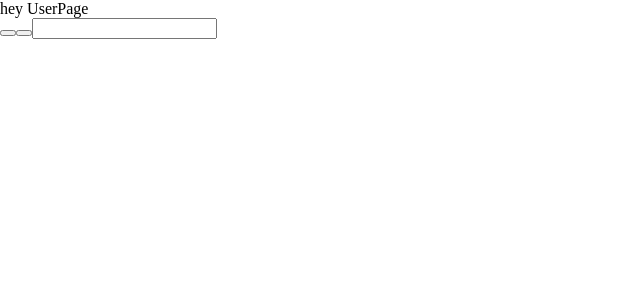
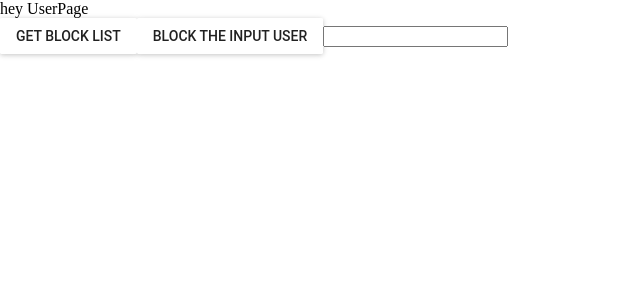
Before and after one commit to KarinaDavtyan/get-the-block, a React (Create React App) app: page /1 in a window 1280 px wide. Shown: the top 300 px of the page, without its empty margins (0-640 px from the left). Built offline with nearby package versions, Linux system fonts and the light colour scheme.

Commit message:
refactor: change structure to start from App.js file

```diff
--- /dev/null
+++ b/src/containers/App.js
@@ -0,0 +1,26 @@
+import React from 'react';
+import './App.css';
+import MuiThemeProvider from 'material-ui/styles/MuiThemeProvider';
+import getMuiTheme from 'material-ui/styles/getMuiTheme';
+
+import Router from '../Router';
+
+const muiTheme = getMuiTheme({
+  palette: {
+    primary1Color: '#1DA1F2',
+  }
+});
+
+class App extends React.Component {
+
+  render () {
+    return (
+      <MuiThemeProvider muiTheme={muiTheme}>
+        <Router />
+      </MuiThemeProvider>
+    );
+  }
+
+}
+
+export default App;
--- a/src/containers/Dashboard.js
+++ b/src/containers/Dashboard.js
@@ -1,14 +1,6 @@
 import React from 'react';
 import './App.css';
-import MuiThemeProvider from 'material-ui/styles/MuiThemeProvider';
-import getMuiTheme from 'material-ui/styles/getMuiTheme';
 import LogIn from '../components/LogIn';
-
-const muiTheme = getMuiTheme({
-  palette: {
-    primary1Color: '#1DA1F2',
-  }
-});
 
 class App extends React.Component {
 
@@ -22,7 +14,6 @@ class App extends React.Component {
 
   render () {
     return (
-      <MuiThemeProvider muiTheme={muiTheme}>
       <div className="Main">
         <div className="LogIn">
           <LogIn />
@@ -31,7 +22,6 @@ class App extends React.Component {
           {this.renderImage()}
         </div>
       </div>
-      </MuiThemeProvider>
     );
   }
 
--- a/src/containers/UserPage.js
+++ b/src/containers/UserPage.js
@@ -1,16 +1,20 @@
 import React from 'react';
+
+import RaisedButton from 'material-ui/RaisedButton';
 
 class UserPage extends React.Component {
 
   state = {
+    user: window.location.pathname.slice(1),
     toBlock: '',
   }
+
 
   getBlockList = () => {
     const params = {
       method: 'GET',
     }
-    const user = window.location.pathname.slice(1);
+    const { user } = this.state;
     fetch(`http://Karina-MacBookPro.local:3000/get_the_blocks/${user}`, params)
       .then(blocks => blocks.json())
       .then(blocks => {
@@ -22,8 +26,7 @@ class UserPage extends React.Component {
     const params = {
       method: 'POST',
     }
-    const user = window.location.pathname.slice(1);
-    console.log(user, username);
+    const { user } = this.state;
     fetch('http://Karina-MacBookPro.local:3000/block_it/' + user + '/' + username, params)
   }
 
@@ -40,11 +43,13 @@ class UserPage extends React.Component {
       <div className="UserPage">
         hey UserPage
         <br/>
-        <button
+        <RaisedButton
           onClick={this.getBlockList}
+          label='get block list'
         />
-        <button
+        <RaisedButton
           onClick={this.validate}
+          label='block the input user'
         />
         <input
           value={this.state.toBlock}
--- a/src/index.js
+++ b/src/index.js
@@ -1,7 +1,8 @@
 import React from 'react';
 import ReactDOM from 'react-dom';
-import Router from './Router';
 import registerServiceWorker from './registerServiceWorker';
 
-ReactDOM.render(<Router />, document.getElementById('root'));
+import App from './containers/App';
+
+ReactDOM.render(<App />, document.getElementById('root'));
 registerServiceWorker();
```
Lines whose indentation alone changed are shown as unchanged.
